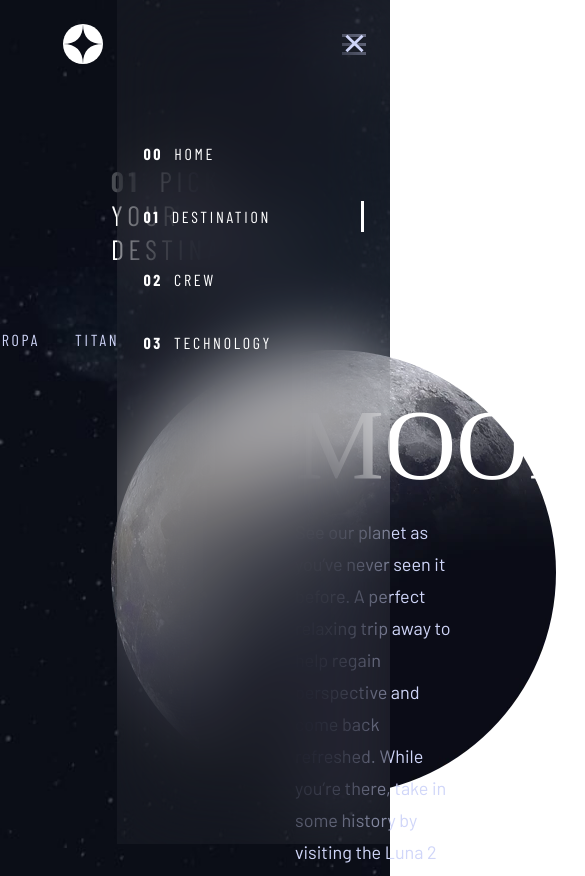
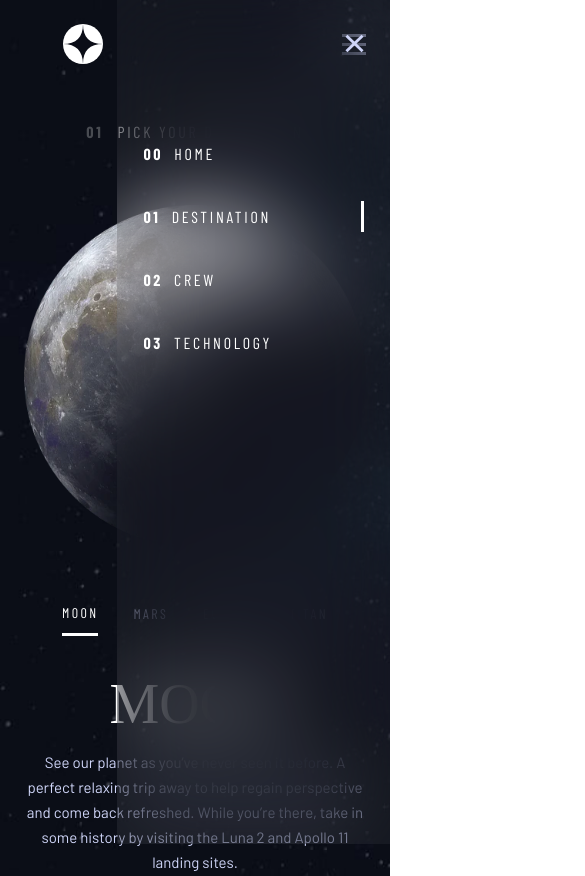
Before and after one commit to OlaleyeFisayo/space-tourism, a React (Vite) app: page /destination in a window 390 px wide. Shown: the top 876 px of the page, 585 px wide, since content can reach past the window. Built offline with nearby package versions, Linux system fonts and the light colour scheme; a web font is replaced by a local one.

Commit message:
Update Destination page

```diff
--- a/src/components/destinations/index.scss
+++ b/src/components/destinations/index.scss
@@ -4,13 +4,18 @@
   display: flex;
   justify-content: space-between;
   gap: 1rem;
-  height: auto;
+
+  @media (max-width: 1200px) {
+    flex-direction: column;
+    align-items: center;
+    gap: 3.31rem;
+  }
 
   .img-side {
     max-width: 27.8125rem;
     width: 100%;
 
-    picture {
+    img {
       width: 100%;
       height: 100%;
     }
@@ -19,15 +24,73 @@
   .text-side {
     max-width: 27.8125rem;
     width: 100%;
-    padding-top: 2.31rem;
+
+    .destinations-list {
+      display: flex;
+      align-items: center;
+
+      @media (max-width: 1200px) {
+        justify-content: center;
+      }
+
+      ul {
+        display: flex;
+        gap: 2.19rem;
+
+        @media (max-width: 500px) {
+          flex-wrap: wrap;
+          align-items: center;
+          justify-content: center;
+        }
+
+        li {
+          list-style: none;
+          text-decoration: none;
+          text-transform: uppercase;
+          color: #d0d6f9;
+          font-family: "Barlow Condensed";
+          font-size: 1rem;
+          font-weight: 400;
+          letter-spacing: 0.16875rem;
+          padding-bottom: 0.73rem;
+          cursor: pointer;
+
+          @media (max-width: 500px) {
+            font-size: 0.875rem;
+            letter-spacing: 0.14763rem;
+          }
+        }
+
+        li.active {
+          border-bottom: 0.1875rem solid #fff !important;
+          color: #fff !important;
+          opacity: 1 !important;
+        }
+
+        li:hover {
+          border-bottom: 0.1875rem solid #d0d6f9;
+          opacity: 0.5;
+        }
+      }
+    }
 
     .destination-name {
       color: #fff;
       font-family: "Bellefair";
       font-size: 6.25rem;
       font-weight: 400;
+      margin-top: 2.31rem;
       margin-bottom: 0.87rem;
       text-transform: uppercase;
+
+      @media (max-width: 1200px) {
+        text-align: center;
+        font-size: 5rem;
+      }
+
+      @media (max-width: 500px) {
+        font-size: 3.5rem;
+      }
     }
 
     .destination-detail {
@@ -36,6 +99,16 @@
       font-size: 1.125rem;
       font-weight: 400;
       line-height: 2rem;
+
+      @media (max-width: 1200px) {
+        text-align: center;
+        font-size: 1rem;
+      }
+
+      @media (max-width: 500px) {
+        font-size: 0.9375rem;
+        line-height: 1.5625rem;
+      }
     }
 
     .line {
@@ -43,11 +116,25 @@
       height: 0.0625rem;
       background: #383b4b;
       margin: 3.38rem 0 1.75rem;
+
+      @media (max-width: 1200px) {
+        margin: 3.38rem auto 1.75rem;
+      }
     }
 
     .distance {
       display: flex;
       gap: 4.94rem;
+
+      @media (max-width: 1200px) {
+        text-align: center;
+        align-items: center;
+        justify-content: center;
+      }
+
+      @media (max-width: 500px) {
+        flex-direction: column;
+      }
 
       section {
         h1 {
--- a/src/components/destinations/index.tsx
+++ b/src/components/destinations/index.tsx
@@ -11,11 +11,20 @@ export default function Destinations({ id }: props) {
     <section className="destinations" id={id}>
       <section className="img-side">
         <picture>
-          <source media="(max-width: 485px)" srcSet={moonMobile} />
+          <source media="(max-width: 700px)" srcSet={moonMobile} />
           <img src={moonDesktop} alt="moon" />
         </picture>
       </section>
       <section className="text-side">
+        <section className="destinations-list">
+          <ul>
+            <li className="active">moon</li>
+            <li>mars</li>
+            <li>europa</li>
+            <li>titan</li>
+          </ul>
+        </section>
+
         <h1 className="destination-name">moon</h1>
         <p className="destination-detail">
           See our planet as you’ve never seen it before. A perfect relaxing trip
--- a/src/pages/destinantion/index.scss
+++ b/src/pages/destinantion/index.scss
@@ -3,11 +3,11 @@
   background-repeat: no-repeat;
   background-size: cover;
 
-  @media (max-width: 768px) {
+  @media (max-width: 1200px) {
     background-image: url("../../assets/destination/background-destination-tablet.jpg");
   }
 
-  @media (max-width: 375px) {
+  @media (max-width: 630px) {
     background-image: url("../../assets/destination/background-destination-tablet.jpg");
   }
 
@@ -17,6 +17,10 @@
     margin: auto;
     padding: 4.75rem 6.94rem;
 
+    @media (max-width: 500px) {
+      padding: 2.12rem 1.5rem;
+    }
+
     .header {
       color: #fff;
       font-family: "Barlow Condensed";
@@ -24,6 +28,12 @@
       font-weight: 400;
       letter-spacing: 0.29531rem;
       text-transform: uppercase;
+
+      @media (max-width: 500px) {
+        text-align: center;
+        font-size: 1rem;
+        letter-spacing: 0.16875rem;
+      }
 
       .number {
         font-weight: 700;
@@ -35,48 +45,11 @@
     .destination-container {
       margin-top: 4rem;
 
-      .destinations-list {
-        display: flex;
-        align-items: center;
-        justify-content: right;
-        padding-right: 9.97rem;
-
-        ul {
-          display: flex;
-          gap: 2.19rem;
-
-          li {
-            list-style: none;
-
-            a {
-              text-decoration: none;
-              text-transform: uppercase;
-              color: #d0d6f9;
-              font-family: "Barlow Condensed";
-              font-size: 1rem;
-              font-weight: 400;
-              letter-spacing: 0.16875rem;
-              padding-bottom: 0.73rem;
-              cursor: pointer;
-            }
-
-            a.active {
-              border-bottom: 0.1875rem solid #fff !important;
-              color: #fff !important;
-              opacity: 1 !important;
-            }
-
-            a:hover {
-              border-bottom: 0.1875rem solid #d0d6f9;
-              opacity: 0.5;
-            }
-          }
-        }
-      }
-
       .destinations-container {
-        max-width: 1400px;
-        width: 100%;
+        // max-width: 1400px;
+        // width: 100%;
+        // display: flex;
+        // // overflow: hidden;
       }
     }
   }
--- a/src/pages/destinantion/index.tsx
+++ b/src/pages/destinantion/index.tsx
@@ -13,15 +13,6 @@ export default function Destination() {
         </h1>
 
         <section className="destination-container">
-          <section className="destinations-list">
-            <ul>
-              <li className="active"><a href="#moon">moon</a></li>
-              <li><a href="#mars">mars</a></li>
-              <li><a href="#europa">europa</a></li>
-              <li><a href="#titan">titan</a></li>
-            </ul>
-          </section>
-
           <section className="destinations-container">
             <Destinations id="moon"/>
             {/* <Destinations id="mars"/> */}
```
